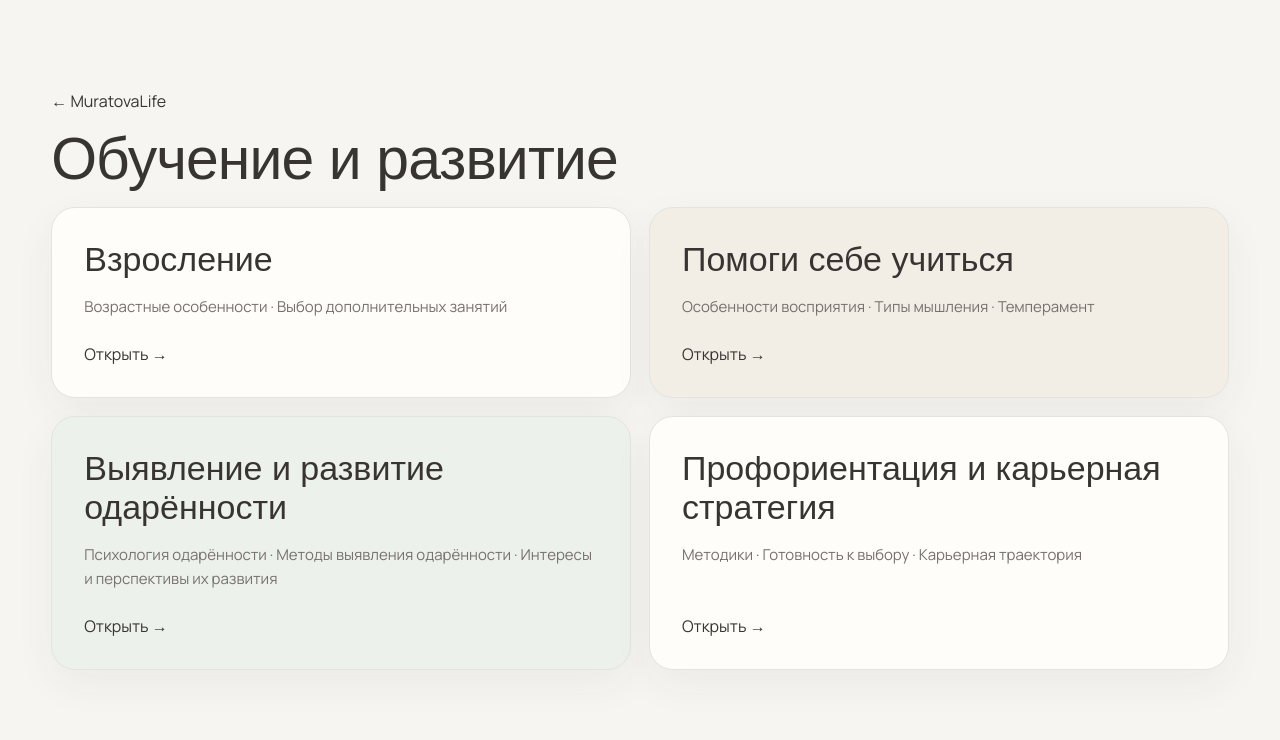
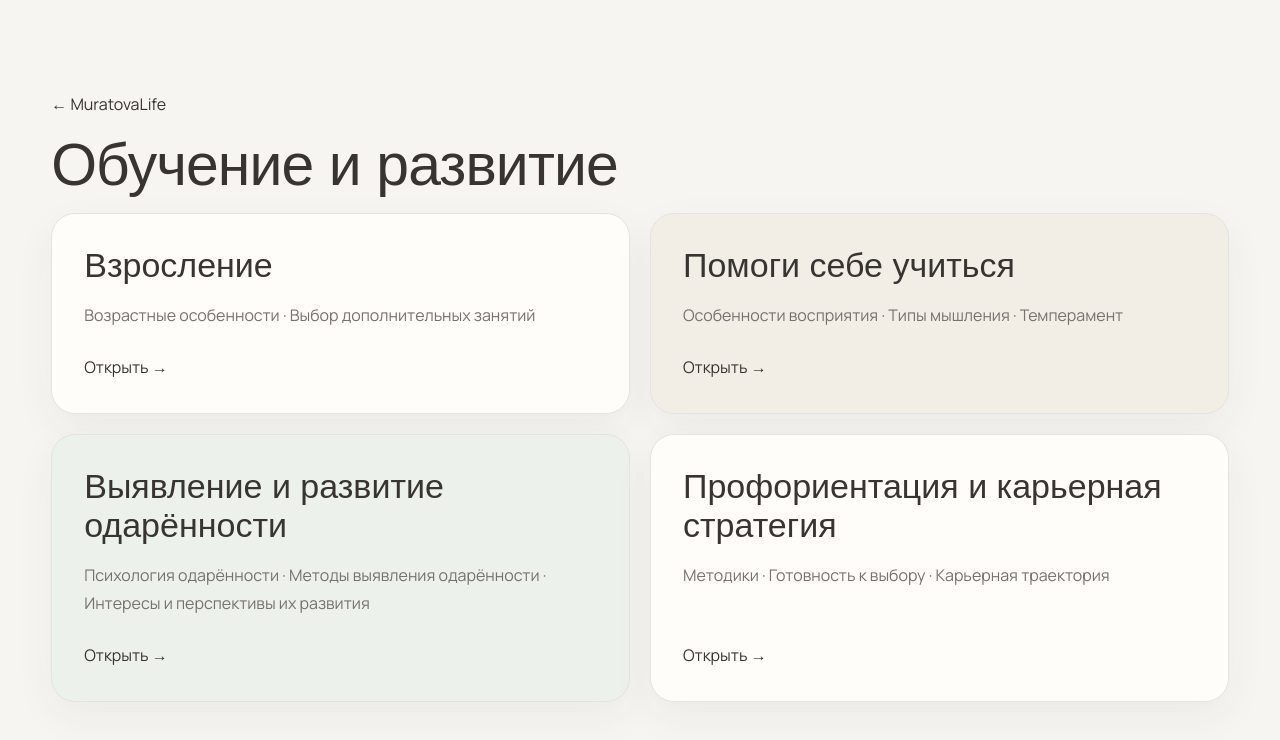
Before and after one commit to snmuratova/muratovalife-site, a Next.js app: page /topics in a window 1280 px wide. Shown: the top 740 px of the page. Built offline with nearby package versions, Linux system fonts and the light colour scheme; a web font is replaced by a local one.

Commit message:
Add files via upload

```diff
--- a/package.json
+++ b/package.json
@@ -1,6 +1,6 @@
 {
   "name": "muratovalife-site",
-  "version": "0.26.0",
+  "version": "0.28.0",
   "private": true,
   "scripts": {
     "dev": "next dev",
--- a/src/app/globals.css
+++ b/src/app/globals.css
@@ -496,3 +496,71 @@ h1 { margin: 18px 0 20px; max-width: 880px; font-family: var(--font-heading); fo
 .material-page .career-report-preview .primary-button{width:100%;}
 .material-page .career-report-preview .report-secondary{margin-top:12px;}
 .career-page .career-preview-anchor{font-size:15px;}
+
+
+/* v28 — sitewide rhythm and typography normalization.
+   Snell Roundhand declarations intentionally remain untouched. */
+html { -webkit-text-size-adjust: 100%; }
+body { font-size: var(--type-body); line-height: var(--leading-body); }
+:where(p, li) { overflow-wrap: break-word; }
+:where(a, button, input, textarea, select):focus-visible { outline: 2px solid var(--color-evergreen-deep); outline-offset: 3px; }
+:where(button, input, textarea, select) { max-width: 100%; }
+:where(img, svg) { max-width: 100%; }
+.section-shell, .site-header { min-width: 0; }
+.site-header { gap: var(--space-10); }
+.desktop-nav { gap: clamp(16px, 2.4vw, 40px); }
+.primary-button { min-height: 48px; padding-inline: var(--space-6); font-size: 16px; line-height: 24px; text-align: center; }
+.arrow-button { width: 48px; height: 48px; }
+.hero { gap: clamp(32px, 6vw, 88px); padding-block: clamp(32px, 4vw, 64px); }
+.hero h1 { font-size: var(--type-h1); line-height: var(--leading-h1); margin: var(--space-4) 0 var(--space-5); }
+.hero-subtitle { font-size: 18px; line-height: 28px; margin-bottom: var(--space-8); }
+.hero-directions, .learning-grid, .quality-grid, .bottom-grid { gap: var(--space-5); }
+.direction-card { padding: var(--space-6); gap: var(--space-4); }
+.direction-card h2, .service-card h3, .quality-card h3, .wide-card h2 { font-size: var(--type-h3); line-height: var(--leading-h3); }
+.direction-card p, .service-card p, .quality-card p, .wide-card p { font-size: var(--type-body); line-height: var(--leading-body); }
+.service-card { padding: var(--space-6); }
+.service-card h3 { margin: var(--space-8) 0 var(--space-4); }
+.quality-card { padding: var(--space-7); gap: var(--space-5); }
+.wide-card { padding: var(--space-8); }
+.section { padding-block: clamp(56px, 7vw, 96px); }
+.section-heading { gap: var(--space-4); margin-bottom: var(--space-8); }
+.section-heading h2 { font-size: var(--type-h2); line-height: var(--leading-h2); }
+:where(.topic-page, .material-page, .career-page, .life-page) :where(p, li) { line-height: 1.7; }
+:where(.topic-page, .material-page, .career-page, .life-page) :where(h1, h2, h3) { text-wrap: balance; }
+:where(.topic-page, .material-page, .career-page, .life-page) h1 { line-height: 1.1; }
+.topic-tags { gap: var(--space-2); margin: var(--space-5) 0 var(--space-8); }
+.test-panel { margin-top: var(--space-5); padding: clamp(16px, 4vw, 40px); }
+.test-options { gap: var(--space-3); margin: var(--space-6) 0; }
+.test-options button { min-height: 44px; text-align: left; line-height: 24px; }
+.test-panel button:not(.primary-button) { padding: 12px 16px; }
+.test-score p, .career-result-card>p, .career-page .topic-articles .career-test-detail { font-size: 16px; line-height: 28px; }
+.career-dashboard { padding: clamp(20px, 3.5vw, 40px); border-radius: 24px; }
+.career-dashboard-heading { gap: var(--space-6); margin-bottom: var(--space-6); }
+.career-dashboard-heading h2 { font-size: var(--type-h2); line-height: var(--leading-h2); }
+.career-dashboard-grid { gap: var(--space-5); }
+.career-result-card { border-radius: 20px; padding: clamp(20px, 2.4vw, 28px); }
+.career-result-card h3 { font-size: var(--type-h3); line-height: var(--leading-h3); }
+.career-result-card>p { margin-bottom: var(--space-4); }
+.career-result-card .career-result-explanation, .career-sample-link { font-size: 14px; line-height: 24px; }
+.career-dashboard-footer p, .career-chart-note, .career-chart-warning { font-size: 14px!important; line-height: 24px!important; }
+.career-bar-heading, .career-progress, .career-status { font-size: 14px; line-height: 20px; }
+.career-bar-track { height: 12px; }
+.contact-form { gap: var(--space-4); }
+.contact-form label { gap: var(--space-2); }
+.contact-form input, .contact-form textarea { min-height: 44px; font-size: 16px; line-height: 24px; padding: 12px 16px; }
+.life-heading { padding: clamp(40px, 7vw, 96px) 0 clamp(32px, 5vw, 64px); }
+.life-heading p { line-height: 1.7; }
+@media (max-width: 680px) {
+  .site-header { gap: 16px; }
+  .hero { gap: 28px; padding-top: 20px; }
+  .hero h1 { font-size: clamp(40px, 10vw, 44px); line-height: 1.1; margin: 16px 0; }
+  .hero-subtitle { font-size: 16px; line-height: 28px; margin-bottom: 24px; }
+  .hero-directions { gap: 16px; }
+  .direction-card { padding: 20px; gap: 16px; }
+  .direction-card h2 { font-size: 24px; line-height: 28px; }
+  .direction-card p { font-size: 16px; line-height: 28px; }
+  .service-card { padding: 24px; }
+  .quality-card { padding: 24px; gap: 16px; }
+  .section { padding-block: 56px; }
+  .career-dashboard-grid { gap: 16px; }
+}
--- a/src/app/tokens.css
+++ b/src/app/tokens.css
@@ -40,6 +40,37 @@
   --text-small: clamp(0.8125rem, 1vw, 0.9375rem);
   --text-nav: clamp(0.875rem, 1vw, 1rem);
 
+
+  /* v28: 4px rhythm and consistent typographic roles */
+  --space-1: 4px;
+  --space-2: 8px;
+  --space-3: 12px;
+  --space-4: 16px;
+  --space-5: 20px;
+  --space-6: 24px;
+  --space-7: 28px;
+  --space-8: 32px;
+  --space-10: 40px;
+  --space-12: 48px;
+  --space-14: 56px;
+  --space-16: 64px;
+  --space-20: 80px;
+  --space-24: 96px;
+  --type-body: 16px;
+  --type-lead: 20px;
+  --type-meta: 14px;
+  --type-caption: 12px;
+  --leading-body: 28px;
+  --leading-lead: 32px;
+  --leading-meta: 24px;
+  --leading-caption: 20px;
+  --type-h1: clamp(40px, 5vw, 64px);
+  --type-h2: clamp(32px, 3.4vw, 40px);
+  --type-h3: clamp(24px, 2.4vw, 28px);
+  --leading-h1: 1.08;
+  --leading-h2: 1.12;
+  --leading-h3: 1.16;
+
   /* Геометрия */
   --radius-large: 32px;
   --radius-card: 24px;
```
Also changed, not shown: src/app/material/[id]/retreat.css (+37 -0 lines), 1 other file (tests, documents, lock files or other folders).
